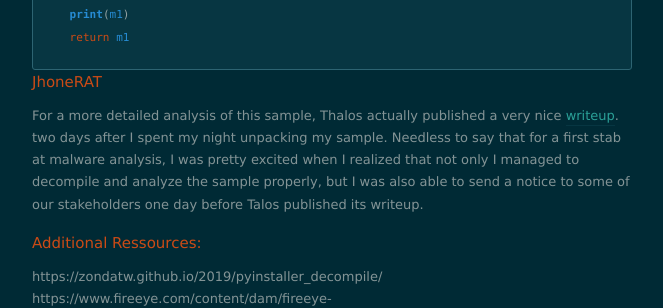
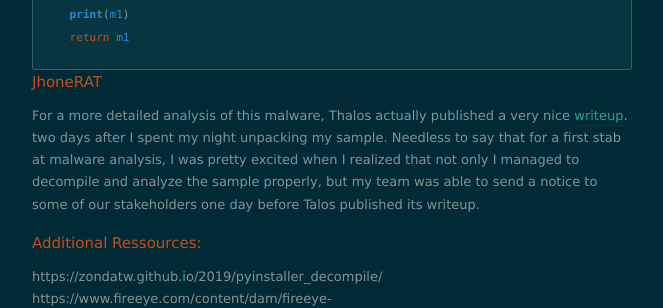
Before and after one commit to Mushi-mushi/mushi-mushi.github.io, a Jekyll site: the page built from _posts/2020-02-09-a-new-foe-has-appeared.markdown, in a window 1280 px wide and 900 px high, scrolled down 6576 px. Shown: the part 384-692 px from the top of the window, without its empty margins (308-971 px from the left). Built offline with Jekyll 4.4.1, drawn with Linux system fonts in a browser that asks for light colours; nearby versions of some CDN libraries; comment, search, counter and statistics services are not loaded.

Commit message:
Update 2020-02-09-a-new-foe-has-appeared.markdown

```diff
--- a/_posts/2020-02-09-a-new-foe-has-appeared.markdown
+++ b/_posts/2020-02-09-a-new-foe-has-appeared.markdown
@@ -195,7 +195,7 @@
 
 JhoneRAT
 --------
-For a more detailed analysis of this sample, Thalos actually published a very nice [writeup][link5]. two days after I spent my night unpacking my sample. Needless to say that for a first stab at malware analysis, I was pretty excited when I realized that not only I managed to decompile and analyze the sample properly, but I was also able to send a notice to some of our stakeholders one day before Talos published its writeup.
+For a more detailed analysis of this malware, Thalos actually published a very nice [writeup][link5]. two days after I spent my night unpacking my sample. Needless to say that for a first stab at malware analysis, I was pretty excited when I realized that not only I managed to decompile and analyze the sample properly, but my team was able to send a notice to some of our stakeholders one day before Talos published its writeup.
 
 Additional Ressources:
 ----------------------
```
